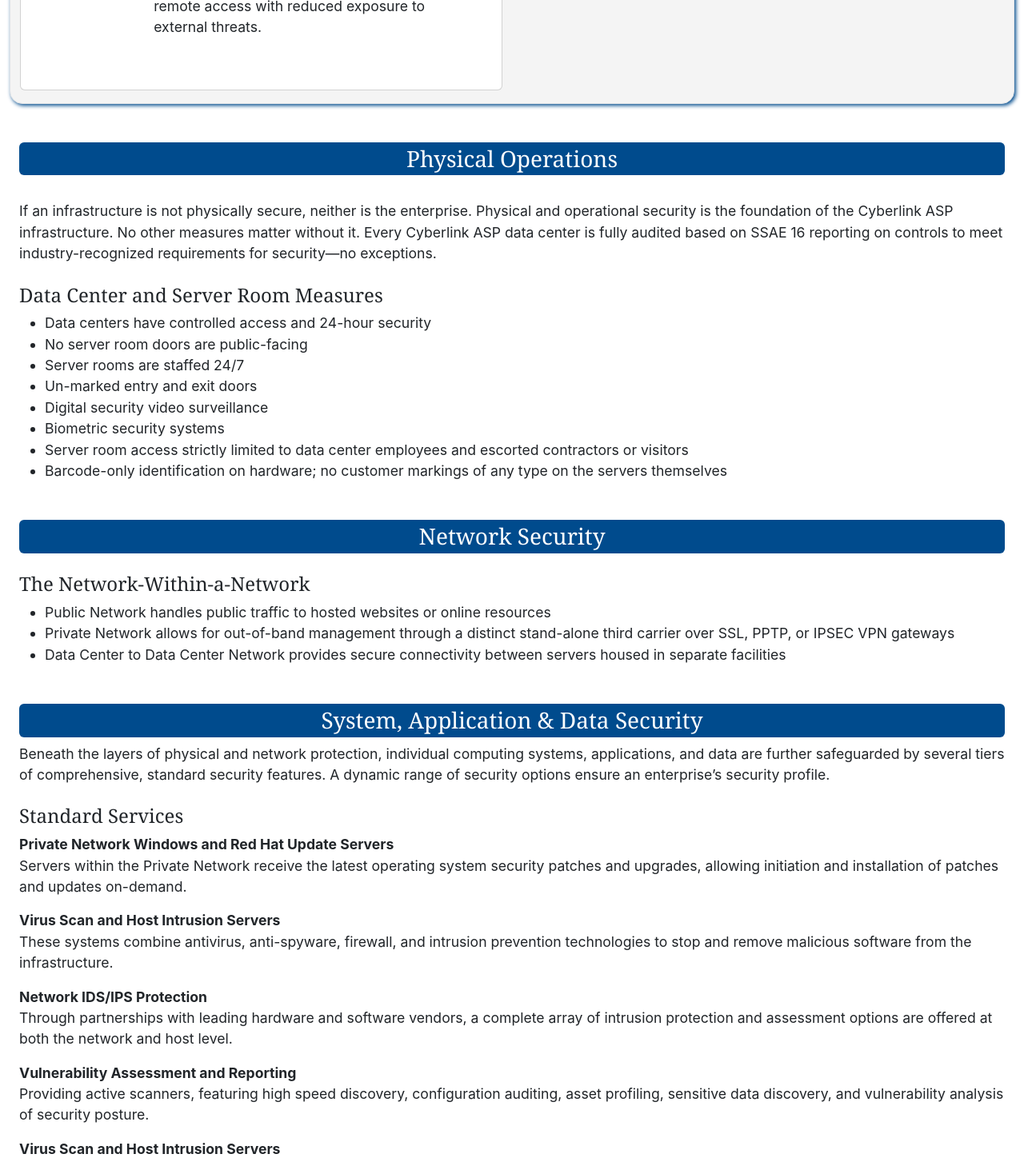
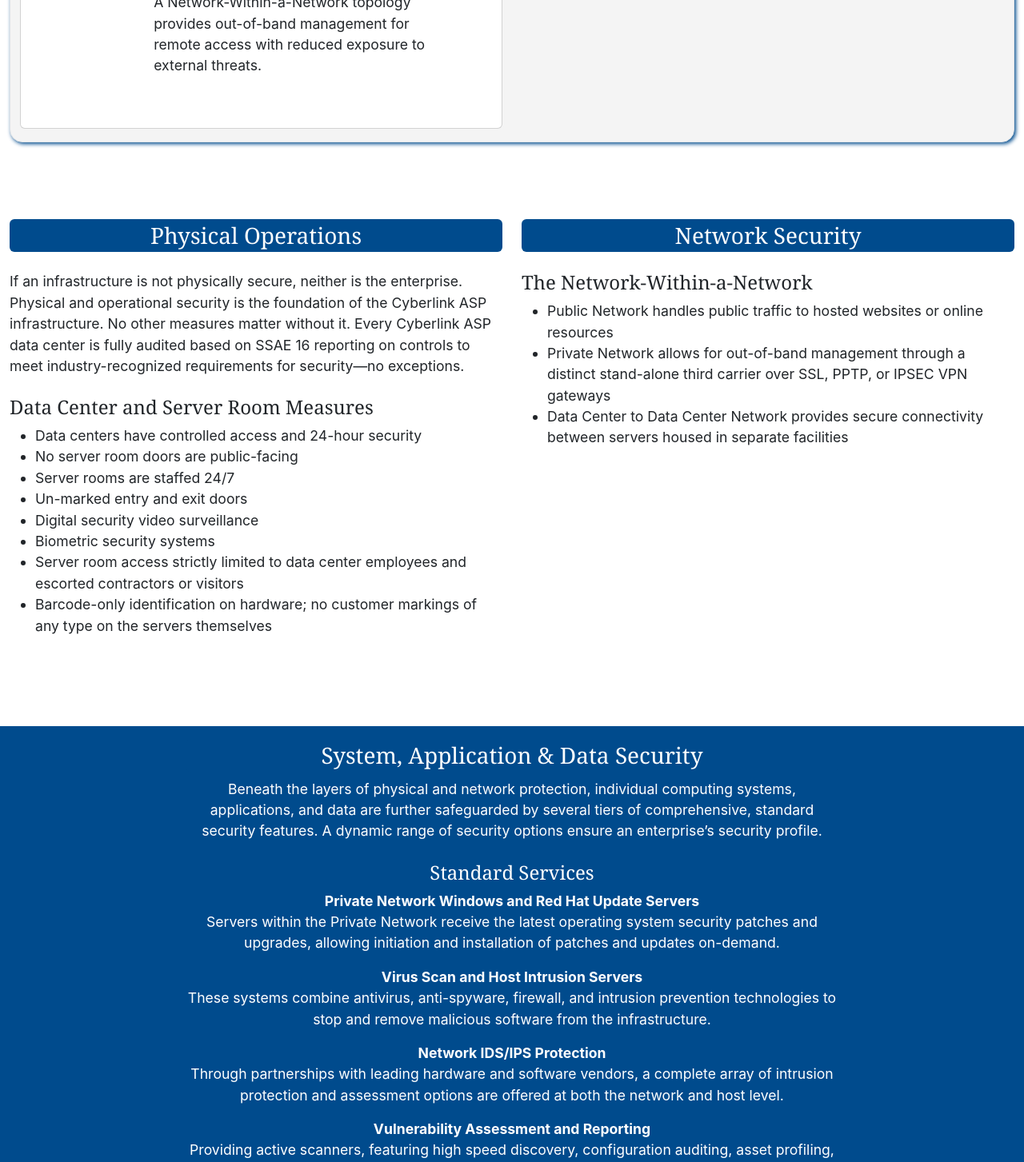
Before and after one commit to JeffGoji/React-Ensyte-Website, a React (Create React App) app: page /gastar-security in a window 1280 px wide. Shown: the part 1330-2783 px from the top of the page at 80% size. Built offline with nearby package versions, Linux system fonts and the light colour scheme.

Commit message:
changed layout on Gastar Data Security page

```diff
--- a/src/components/pages/GastarSecurity.js
+++ b/src/components/pages/GastarSecurity.js
@@ -37,7 +37,7 @@ function GastarSecurity() {
 
             {/* Safegaurding data layer card */}
 
-            <div className="container-fluid border rounded-4 mt-5 mb-5 bg-lighter-grey cardshadow">
+            <div className="container-fluid border rounded-4 mt-6 mb-5 bg-lighter-grey cardshadow">
                 <div className='row justify-content-center mt-4'><h2 className='text-center mb-5'>Safeguarding Data, Layer By Layer</h2>
                     <div className='col-md-6 col-sm-12'>
                         <div className="card mb-3">
@@ -106,10 +106,10 @@ function GastarSecurity() {
                 </div>
             </div >
 
-            <div className='container-fluid mt-5'>
-                <div className='row justify-content-center g-0 mt-3 mb-5'>
+
+            <div className='row justify-content-center mt-6'>
+                <div className='col-lg-6 col-md-12 col-sm-12'>
                     <h3 className='text-center blue-bg rounded-2 text-white p-1'>Physical Operations</h3>
-                    <div className='col-lg-12 col-md-12 col-sm-12'>
                     <p className="mt-4">If an infrastructure is not physically secure, neither is the enterprise. Physical and operational security is the foundation of the Cyberlink ASP infrastructure. No other measures matter without it. Every Cyberlink ASP data center is fully audited based on SSAE 16 reporting on controls to meet industry-recognized requirements for security—no exceptions.</p>
 
                     <h4 className='mt-4'>Data Center and Server Room Measures</h4>
@@ -124,8 +124,10 @@ function GastarSecurity() {
                         <li>Server room access strictly limited to data center employees and escorted contractors or visitors</li>
                         <li>Barcode-only identification on hardware; no customer markings of any type on the servers themselves</li>
                     </ul>
+                </div>
 
-                        <h3 className='text-center mt-5 blue-bg rounded-2 text-white p-1'>Network Security</h3>
+                <div className='col-lg-6 col-md-12 col-sm-12'>
+                    <h3 className='text-center blue-bg rounded-2 text-white p-1'>Network Security</h3>
                     <h4 className='mt-4'>The Network-Within-a-Network</h4>
 
                     <ul>
@@ -133,7 +135,10 @@ function GastarSecurity() {
                         <li>Private Network allows for out-of-band management through a distinct stand-alone third carrier over SSL, PPTP, or IPSEC VPN gateways</li>
                         <li>Data Center to Data Center Network provides secure connectivity between servers housed in separate facilities</li>
                     </ul>
-                        <h3 className='text-center mt-5 blue-bg rounded-2 text-white p-1'>System, Application & Data Security</h3>
+                </div>
+                <div className='row justify-content-center blue-bg text-white mt-6'>
+                    <div className='col-lg-8 col-md-12 col-sm-12 text-center'>
+                        <h3 className='text-center mt-3 blue-bg rounded-2 text-white p-1'>System, Application & Data Security</h3>
                         <p>Beneath the layers of physical and network protection, individual computing systems, applications, and data are further safeguarded by several tiers of comprehensive, standard security features. A dynamic range of security options ensure an enterprise’s security profile.</p>
                         <h4 className='mt-4'>Standard Services</h4>
 
@@ -167,11 +172,12 @@ function GastarSecurity() {
                         </p>
                     </div>
                 </div>
+            </div>
             <div className="text-center mt-5" >
                 <NavLink className="btn btn-lg text-center btn-primary m-2" to="../gastar-hosting"><h2 className="text-center">GASTAR Hosting</h2></NavLink></div>
             {/* <NavLink className="btn btn-lg text-center btn-primary" to="../gastar-hosting"><h2 className="text-center">Gastar Hosting Options</h2></NavLink> */}
         </div>
-        </div>
+
 
     )
 }
```
Lines whose indentation alone changed are shown as unchanged.
